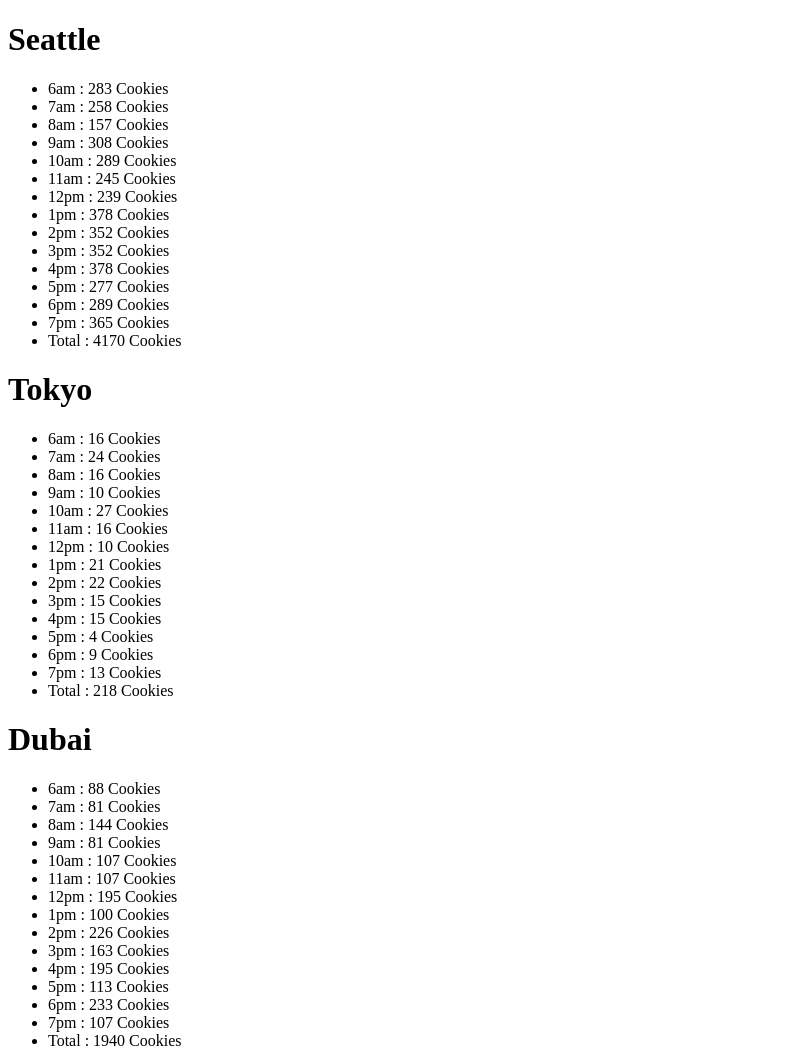
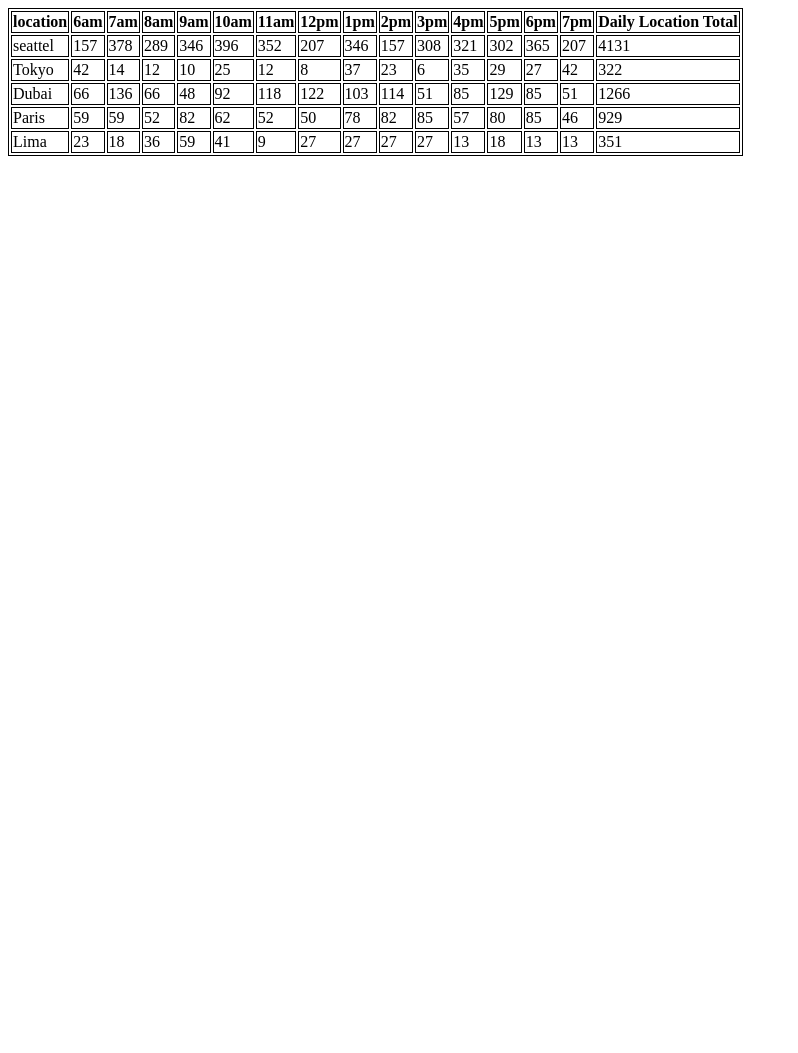
Before and after one commit to Omaimah-Sulaiman/cookie-stand, a plain HTML site: page sales.html in a window 1280 px wide. Shown: the top 1053 px of the page, without its empty margins (0-798 px from the left). After the commit the page ends 800 px from the top, so only its background shows below. Drawn offline with Linux system fonts and the light colour scheme.

Commit message:
make constructor function ,and table to view the result

```diff
--- a/js/app.js
+++ b/js/app.js
@@ -1,247 +1,331 @@
+
+
+let continer=document.getElementById('continer')
+let tableEl=document.createElement('table')
+continer.appendChild(tableEl);
+let  hour=['6am','7am','8am','9am','10am','11am','12pm','1pm','2pm','3pm','4pm','5pm','6pm','7pm'];
+let locaiton=['seattel','Tokyo','Paris','Lima','Dubai']
+// let stores={
+//     seatel:[23,65,6.3],
+//     Tokyo:[3,24,2.1],
+//     Paris:[11,38,3.7],
+//     Lima:[2,16,4.6],
+//     Dubai:[11,38,3.7],
+// }
+
+//  the heading of table
+let fistRow=document.createElement('tr')
+    tableEl.appendChild(fistRow)
+
+    let thEl=document.createElement('th')
+    fistRow.appendChild(thEl)
+    thEl.textContent='location'
+
+    for(let i=0;i<hour.length;i++){
+        let thEl=document.createElement('th')
+        fistRow.appendChild(thEl)
+        thEl.textContent=hour[i]
+    }
+
+    let thLast=document.createElement('th')
+    fistRow.appendChild(thLast)
+    thLast.textContent='Daily Location Total'
+
+
+function SalmonCookie(cityName,min,max,avr){
+    this.cityName=cityName;
+    this.min=min;
+    this.max=max;
+    this.avr=avr;
+    this.cookies=[];
+    this.customer=[];
+    this.sum=0;
+}
+// get number of customer per hour
+SalmonCookie.prototype.getNumOfCustomer=function(){
+            let customers=0;
+            for(let i=0;i<hour.length;i++){
+                customers=Math.floor(Math.random() * (this.max - this.min)) + this.min;
+                // console.log('CUSTOMER',customers)
+                this.customer.push(customers)
+            }
+        }
+// funcion to get number of cookie per hour
+SalmonCookie.prototype.getNumCookies=function(){
+    let cookies=0;
+    for(let i=0;i<hour.length;i++){
+        cookies=Math.floor(this.customer[i]*this.avr)
+        this.cookies.push(cookies)
+        // console.log('COOKIES',this.cookies[i])
+
+    }
+}
+// function to sum of cookies per day
+SalmonCookie.prototype.getSum=function(){
+    for(let i=0;i< this.cookies.length;i++){
+        this.sum=this.cookies[i]+this.sum
+
+    }
+    // console.log(this.sum)
+}
+SalmonCookie.prototype.render=function(){
+
+    let seconedRow=document.createElement('tr')
+    tableEl.appendChild(seconedRow)
+    let tdEl=document.createElement('td')
+    seconedRow.appendChild(tdEl)
+    for (let i=0;i<locaiton.length;i++){
+        if (this.cityName===locaiton[i])
+        tdEl.textContent=locaiton[i]
+        console.log(locaiton[i])
+    }
+
+    for(let i=0;i<hour.length;i++){
+        let tdEl=document.createElement('td')
+        seconedRow.appendChild(tdEl)
+        tdEl.textContent=this.cookies[i]
+
+    }
+    let tdLast=document.createElement('td')
+    seconedRow.appendChild(tdLast)
+    tdLast.textContent=this.sum
+
+}
+
+
+//create new object for seatel
+let seattel=new SalmonCookie('seattel',23,65,6.3)
+seattel.getNumOfCustomer()
+seattel.getNumCookies()
+seattel.getSum()
+seattel.render()
+
+//create new object for Tokyo
+let Tokyo=new SalmonCookie('Tokyo',3,24,2.1)
+Tokyo.getNumOfCustomer()
+Tokyo.getNumCookies()
+Tokyo.getSum()
+Tokyo.render()
+
+//create new object for Dubai
+let Dubai=new SalmonCookie('Dubai',11,38,3.7)
+Dubai.getNumOfCustomer()
+Dubai.getNumCookies()
+Dubai.getSum()
+Dubai.render()
+
+//create new object for Paris
+let Paris=new SalmonCookie('Paris',20,38,2.3)
+Paris.getNumOfCustomer()
+Paris.getNumCookies()
+Paris.getSum()
+Paris.render()
+
+
+//create new object for Lima
+let Lima=new SalmonCookie('Lima',2,16,4.6)
+Lima.getNumOfCustomer()
+Lima.getNumCookies()
+Lima.getSum()
+Lima.render()
 
 
 
-let continer=document.getElementById('continer')
-let Seattle={
-    min:23,
-    max:65,
-    avr:6.3,
-    cookies:[],
-    customer:[],
-    sum:null,
-    hour:['6am','7am','8am','9am','10am','11am','12pm','1pm','2pm','3pm','4pm','5pm','6pm','7pm'],
-    getNumCookies: function(){
-        let cookies=0;
-        for(let i=0;i<this.hour.length;i++){
-            cookies=Math.floor(this.customer[i]*this.avr)
-            console.log(cookies)
-            this.cookies.push(cookies)
-           this.sum=cookies+this.sum
+// let Seattle={
+//     min:23,
+//     max:65,
+//     avr:6.3,
+//     cookies:[],
+//     customer:[],
+//     sum:null,
+//     hour:['6am','7am','8am','9am','10am','11am','12pm','1pm','2pm','3pm','4pm','5pm','6pm','7pm'],
+//     getNumCookies: function(){
+//         let cookies=0;
+//         for(let i=0;i<this.hour.length;i++){
+//             cookies=Math.floor(this.customer[i]*this.avr)
+//             console.log(cookies)
+//             this.cookies.push(cookies)
+//            this.sum=cookies+this.sum
 
-        }
-        console.log('sum',this.sum)
-    },
-    getNumOfCustomer: function(){
-        let customers=0;
-        for(let i=0;i<this.hour.length;i++){
-            customers=Math.floor(Math.random() * (this.max - this.min)) + this.min;
-            console.log(customers)
-            this.customer.push(customers)
-        }
-        console.log(this.customer)
-    },
-    render:function(){
-        let hEl=document.createElement('h1');
-        continer.appendChild(hEl);
-        hEl.textContent='Seattle';
-        let ulEl=document.createElement('ul');
-        continer.appendChild(ulEl)
-        for(let i=0;i<this.hour.length;i++){
-            let liEl=document.createElement('li')
-            ulEl.appendChild(liEl)
-            liEl.textContent=`${this.hour[i]} : ${this.cookies[i]} Cookies`
-        }
-        let liEl=document.createElement('li')
-        ulEl.appendChild(liEl)
-        liEl.textContent=`Total : ${this.sum} Cookies`
+//         }
+//         console.log('sum',this.sum)
+//     },
+//     getNumOfCustomer: function(){
+//         let customers=0;
+//         for(let i=0;i<this.hour.length;i++){
+//             customers=Math.floor(Math.random() * (this.max - this.min)) + this.min;
+//             console.log(customers)
+//             this.customer.push(customers)
+//         }
+//         console.log(this.customer)
+//     },
+//     render:function(){
+//         let hEl=document.createElement('h1');
+//         continer.appendChild(hEl);
+//         hEl.textContent='Seattle';
+//         let ulEl=document.createElement('ul');
+//         continer.appendChild(ulEl)
+//         for(let i=0;i<this.hour.length;i++){
+//             let liEl=document.createElement('li')
+//             ulEl.appendChild(liEl)
+//             liEl.textContent=`${this.hour[i]} : ${this.cookies[i]} Cookies`
+//         }
+//         let liEl=document.createElement('li')
+//         ulEl.appendChild(liEl)
+//         liEl.textContent=`Total : ${this.sum} Cookies`
 
-    }
-}
-Seattle.getNumOfCustomer()
-Seattle.getNumCookies()
-Seattle.render()
+
+//     }
+// }
+// Seattle.getNumOfCustomer()
+// Seattle.getNumCookies()
+// Seattle.render()
 
 
 
 
-let Tokyo={
-    min:3,
-    max:24,
-    avr:1.2,
-    cookies:[],
-    customer:[],
-    sum:null,
-    hour:['6am','7am','8am','9am','10am','11am','12pm','1pm','2pm','3pm','4pm','5pm','6pm','7pm'],
-    getNumCookies: function(){
-        let cookies=0;
-        for(let i=0;i<this.hour.length;i++){
-            cookies=Math.floor(this.customer[i]*this.avr)
-            console.log(cookies)
-            this.cookies.push(cookies)
-            this.sum=cookies+this.sum
-        }
-    },
-    getNumOfCustomer: function(){
-        let customers=0;
-        for(let i=0;i<this.hour.length;i++){
-            customers=Math.floor(Math.random() * (this.max - this.min)) + this.min;
-            console.log(customers)
-            this.customer.push(customers)
-        }
-        console.log(this.customer)
-    },
-    render:function(){
-        let hEl=document.createElement('h1');
-        continer.appendChild(hEl);
-        hEl.textContent='Tokyo';
-        let ulEl=document.createElement('ul');
-        continer.appendChild(ulEl)
-        for(let i=0;i<this.hour.length;i++){
-            let liEl=document.createElement('li')
-            ulEl.appendChild(liEl)
-            liEl.textContent=`${this.hour[i]} : ${this.cookies[i]} Cookies`
-        }
-        let liEl=document.createElement('li')
-        ulEl.appendChild(liEl)
-        liEl.textContent=`Total : ${this.sum} Cookies`
+// let Tokyo={
+//     min:3,
+//     max:24,
+//     avr:1.2,
+//     cookies:[],
+//     customer:[],
+//     sum:null,
+//     hour:['6am','7am','8am','9am','10am','11am','12pm','1pm','2pm','3pm','4pm','5pm','6pm','7pm'],
+//     getNumCookies: function(){
+//         let cookies=0;
+//         for(let i=0;i<this.hour.length;i++){
+//             cookies=Math.floor(this.customer[i]*this.avr)
+//             console.log(cookies)
+//             this.cookies.push(cookies)
+//             this.sum=cookies+this.sum
+//         }
+//     },
+//     getNumOfCustomer: function(){
+//         let customers=0;
+//         for(let i=0;i<this.hour.length;i++){
+//             customers=Math.floor(Math.random() * (this.max - this.min)) + this.min;
+//             console.log(customers)
+//             this.customer.push(customers)
+//         }
+//         console.log(this.customer)
+//     },
+//     render:function(){
+//         let hEl=document.createElement('h1');
+//         continer.appendChild(hEl);
+//         hEl.textContent='Tokyo';
+//         let ulEl=document.createElement('ul');
+//         continer.appendChild(ulEl)
+//         for(let i=0;i<this.hour.length;i++){
+//             let liEl=document.createElement('li')
+//             ulEl.appendChild(liEl)
+//             liEl.textContent=`${this.hour[i]} : ${this.cookies[i]} Cookies`
+//         }
+//         let liEl=document.createElement('li')
+//         ulEl.appendChild(liEl)
+//         liEl.textContent=`Total : ${this.sum} Cookies`
 
-    }
-}
-Tokyo.getNumOfCustomer()
-Tokyo.getNumCookies()
-Tokyo.render()
+//     }
+// }
+// Tokyo.getNumOfCustomer()
+// Tokyo.getNumCookies()
+// Tokyo.render()
 
 
-let Dubai={
-    min:11,
-    max:38,
-    avr:6.3,
-    cookies:[],
-    customer:[],
-    sum:null,
-    hour:['6am','7am','8am','9am','10am','11am','12pm','1pm','2pm','3pm','4pm','5pm','6pm','7pm'],
-    getNumCookies: function(){
-        let cookies=0;
-        for(let i=0;i<this.hour.length;i++){
-            cookies=Math.floor(this.customer[i]*this.avr)
-            console.log(cookies)
-            this.cookies.push(cookies)
-            this.sum=cookies+this.sum
-        }
-    },
-    getNumOfCustomer: function(){
-        let customers=0;
-        for(let i=0;i<this.hour.length;i++){
-            customers=Math.floor(Math.random() * (this.max - this.min)) + this.min;
-            console.log(customers)
-            this.customer.push(customers)
-        }
-        console.log(this.customer)
-    },
-    render:function(){
-        let hEl=document.createElement('h1');
-        continer.appendChild(hEl);
-        hEl.textContent='Dubai';
-        let ulEl=document.createElement('ul');
-        continer.appendChild(ulEl)
-        for(let i=0;i<this.hour.length;i++){
-            let liEl=document.createElement('li')
-            ulEl.appendChild(liEl)
-            liEl.textContent=`${this.hour[i]} : ${this.cookies[i]} Cookies`
-        }
-        let liEl=document.createElement('li')
-        ulEl.appendChild(liEl)
-        liEl.textContent=`Total : ${this.sum} Cookies`
+// let Dubai={
+//     min:11,
+//     max:38,
+//     avr:6.3,
+//     cookies:[],
+//     customer:[],
+//     sum:null,
+//     hour:['6am','7am','8am','9am','10am','11am','12pm','1pm','2pm','3pm','4pm','5pm','6pm','7pm'],
+//     getNumCookies: function(){
+//         let cookies=0;
+//         for(let i=0;i<this.hour.length;i++){
+//             cookies=Math.floor(this.customer[i]*this.avr)
+//             console.log(cookies)
+//             this.cookies.push(cookies)
+//             this.sum=cookies+this.sum
+//         }
+//     },
+//     getNumOfCustomer: function(){
+//         let customers=0;
+//         for(let i=0;i<this.hour.length;i++){
+//             customers=Math.floor(Math.random() * (this.max - this.min)) + this.min;
+//             console.log(customers)
+//             this.customer.push(customers)
+//         }
+//         console.log(this.customer)
+//     },
+//     render:function(){
+//         let hEl=document.createElement('h1');
+//         continer.appendChild(hEl);
+//         hEl.textContent='Dubai';
+//         let ulEl=document.createElement('ul');
+//         continer.appendChild(ulEl)
+//         for(let i=0;i<this.hour.length;i++){
+//             let liEl=document.createElement('li')
+//             ulEl.appendChild(liEl)
+//             liEl.textContent=`${this.hour[i]} : ${this.cookies[i]} Cookies`
+//         }
+//         let liEl=document.createElement('li')
+//         ulEl.appendChild(liEl)
+//         liEl.textContent=`Total : ${this.sum} Cookies`
 
-    }
-}
-Dubai.getNumOfCustomer()
-Dubai.getNumCookies()
-Dubai.render()
+//     }
+// }
+// Dubai.getNumOfCustomer()
+// Dubai.getNumCookies()
+// Dubai.render()
 
 
-let Paris={
-    min:20,
-    max:38,
-    avr:2.3,
-    cookies:[],
-    customer:[],
-    sum:null,
-    hour:['6am','7am','8am','9am','10am','11am','12pm','1pm','2pm','3pm','4pm','5pm','6pm','7pm'],
-    getNumCookies: function(){
-        let cookies=0;
-        for(let i=0;i<this.hour.length;i++){
-            cookies=Math.floor(this.customer[i]*this.avr)
-            console.log(cookies)
-            this.cookies.push(cookies)
-            this.sum=cookies+this.sum
-        }
-    },
-    getNumOfCustomer: function(){
-        let customers=0;
-        for(let i=0;i<this.hour.length;i++){
-            customers=Math.floor(Math.random() * (this.max - this.min)) + this.min;
-            console.log(customers)
-            this.customer.push(customers)
-        }
-        console.log(this.customer)
-    },
-    render:function(){
-        let hEl=document.createElement('h1');
-        continer.appendChild(hEl);
-        hEl.textContent='Paris';
-        let ulEl=document.createElement('ul');
-        continer.appendChild(ulEl)
-        for(let i=0;i<this.hour.length;i++){
-            let liEl=document.createElement('li')
-            ulEl.appendChild(liEl)
-            liEl.textContent=`${this.hour[i]} : ${this.cookies[i]} Cookies`
-        }
-        let liEl=document.createElement('li')
-        ulEl.appendChild(liEl)
-        liEl.textContent=`Total : ${this.sum} Cookies`
+//
 
-    }
-}
-Paris.getNumOfCustomer()
-Paris.getNumCookies()
-Paris.render()
+// let Lima={
+//     min:2,
+//     max:16,
+//     avr:4.6,
+//     cookies:[],
+//     customer:[],
+//     sum:null,
+//     hour:['6am','7am','8am','9am','10am','11am','12pm','1pm','2pm','3pm','4pm','5pm','6pm','7pm'],
+//     getNumCookies: function(){
+//         let cookies=0;
+//         for(let i=0;i<this.hour.length;i++){
+//             console.log('i',i)
+//             cookies=Math.floor(this.customer[i]*this.avr)
+//             console.log('customers',this.customer[i])
+//             console.log('cookies',cookies)
+//             this.cookies.push(cookies)
+//             this.sum=cookies+this.sum
+//         }
+//     },
+//     getNumOfCustomer: function(){
+//         let customers=0;
+//         for(let i=0;i<this.hour.length;i++){
+//             customers=Math.floor(Math.random() * (this.max - this.min)) + this.min;
+//             this.customer.push(customers)
+//         }
+//         console.log('customer',this.customer)
+//     },
+//     render:function(){
+//         let hEl=document.createElement('h1');
+//         continer.appendChild(hEl);
+//         hEl.textContent='Lima';
+//         let ulEl=document.createElement('ul');
+//         continer.appendChild(ulEl)
+//         for(let i=0;i<this.hour.length;i++){
+//             let liEl=document.createElement('li')
+//             ulEl.appendChild(liEl)
+//             liEl.textContent=`${this.hour[i]} : ${this.cookies[i]} Cookies`
+//         }
+//         let liEl=document.createElement('li')
+//         ulEl.appendChild(liEl)
+//         liEl.textContent=`Total : ${this.sum} Cookies`
 
-
-let Lima={
-    min:2,
-    max:16,
-    avr:4.6,
-    cookies:[],
-    customer:[],
-    sum:null,
-    hour:['6am','7am','8am','9am','10am','11am','12pm','1pm','2pm','3pm','4pm','5pm','6pm','7pm'],
-    getNumCookies: function(){
-        let cookies=0;
-        for(let i=0;i<this.hour.length;i++){
-            console.log('i',i)
-            cookies=Math.floor(this.customer[i]*this.avr)
-            console.log('customers',this.customer[i])
-            console.log('cookies',cookies)
-            this.cookies.push(cookies)
-            this.sum=cookies+this.sum
-        }
-    },
-    getNumOfCustomer: function(){
-        let customers=0;
-        for(let i=0;i<this.hour.length;i++){
-            customers=Math.floor(Math.random() * (this.max - this.min)) + this.min;
-            this.customer.push(customers)
-        }
-        console.log('customer',this.customer)
-    },
-    render:function(){
-        let hEl=document.createElement('h1');
-        continer.appendChild(hEl);
-        hEl.textContent='Lima';
-        let ulEl=document.createElement('ul');
-        continer.appendChild(ulEl)
-        for(let i=0;i<this.hour.length;i++){
-            let liEl=document.createElement('li')
-            ulEl.appendChild(liEl)
-            liEl.textContent=`${this.hour[i]} : ${this.cookies[i]} Cookies`
-        }
-        let liEl=document.createElement('li')
-        ulEl.appendChild(liEl)
-        liEl.textContent=`Total : ${this.sum} Cookies`
-
-    }
-}
-Lima.getNumOfCustomer()
-Lima.getNumCookies()
-Lima.render()
+//     }
+// }
+// Lima.getNumOfCustomer()
+// Lima.getNumCookies()
+// Lima.render()
--- a/style/style.css
+++ b/style/style.css
@@ -0,0 +1,3 @@
+table, th, td {
+    border: 1px solid black;
+  }
```
Also changed, not shown: sales.html (+1 -3 lines).
